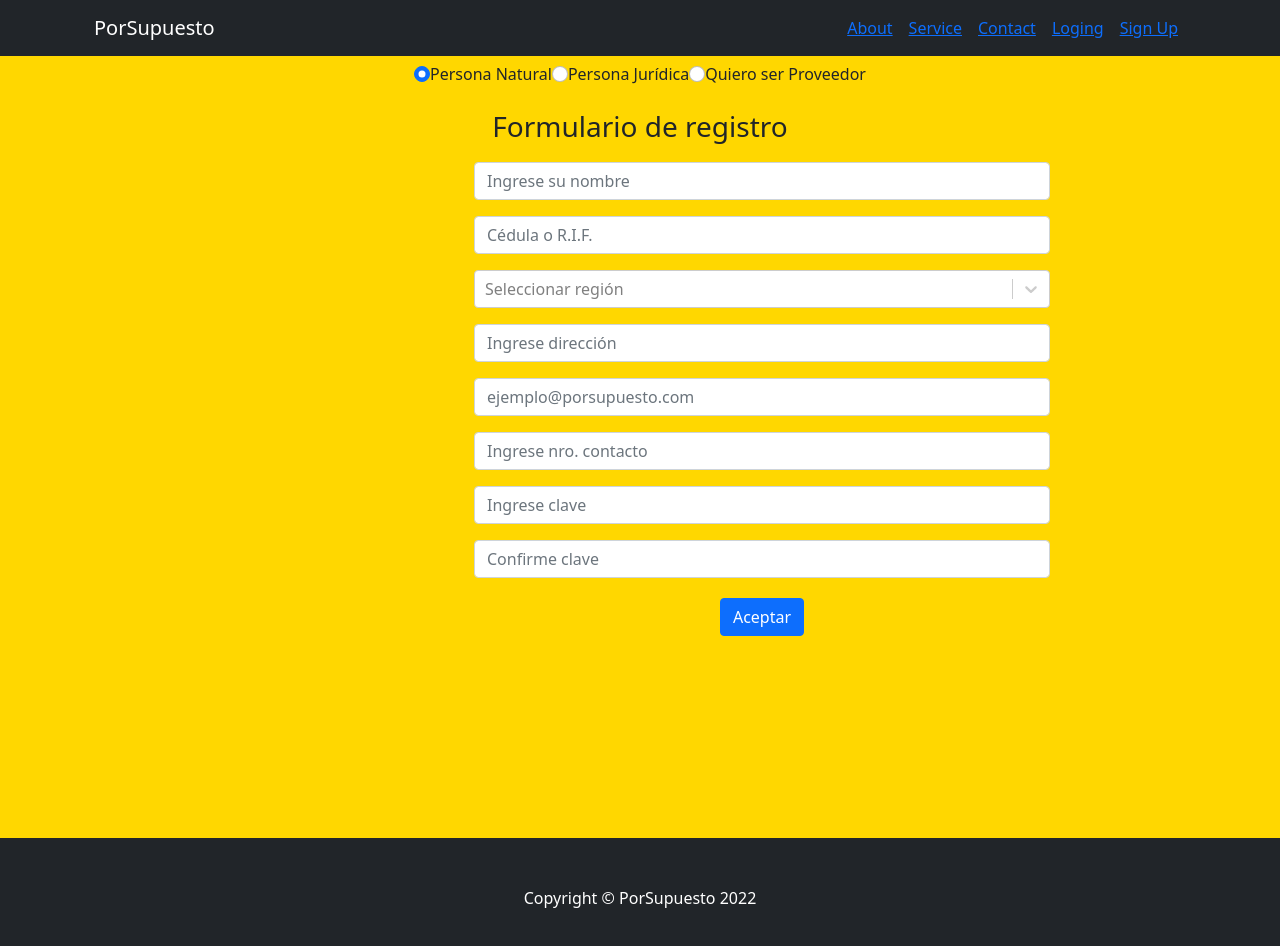
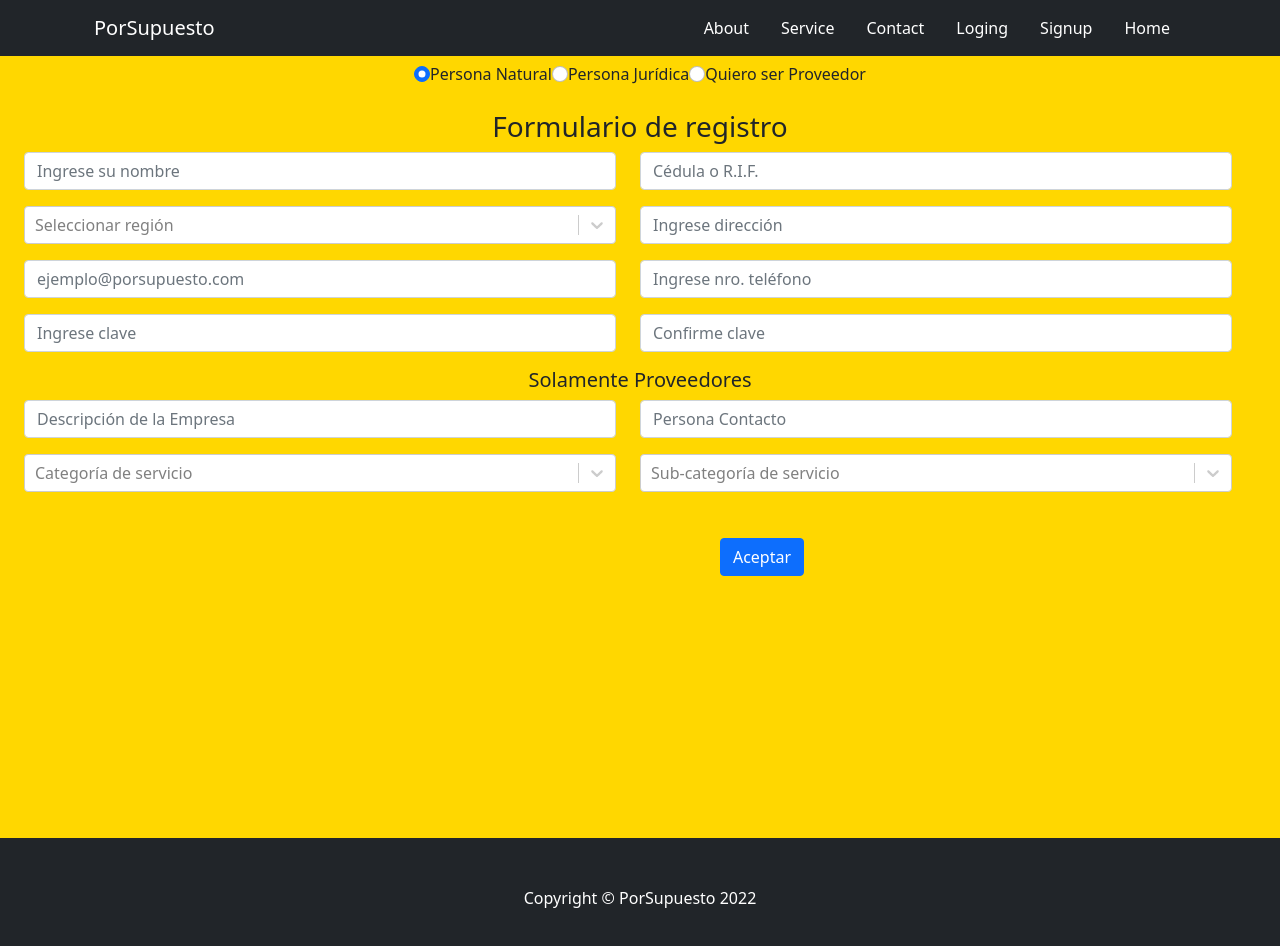
Before and after one commit to jhoncis/PorSupuesto, a React app: page /signup in a window 1280 px wide. Built offline with nearby package versions, Linux system fonts and the light colour scheme; no server answers.

Commit message:
Signup Proveedores

```diff
--- a/src/front/js/component/navbar.js
+++ b/src/front/js/component/navbar.js
@@ -1,6 +1,7 @@
 import React, { useContext } from "react";
 import { Context } from "../store/appContext";
 import { Link } from "react-router-dom";
+import { NavLink } from 'reactstrap';
 
 
 export const Navbar = () => {
@@ -13,12 +14,25 @@ export const Navbar = () => {
                 <div className="collapse navbar-collapse" id="navbarResponsive">
                     {!store.token?
                     <ul className="navbar-nav ms-auto">
-                        <li className="nav-item mx-2"><Link to="/about">About</Link></li>
-                        <li className="nav-item mx-2"><Link to="/service">Service</Link></li>
-						<li className="nav-item mx-2"><Link to="/contact">Contact</Link></li>
-						<li className="nav-item mx-2"><Link to="/loging">Loging</Link></li>
-						<li className="nav-item mx-2"><Link to="/signup">Sign Up</Link></li>
-                    </ul>
+                        <li className="nav-item mx-2">
+                        <a className="nav-link active" href="/about">About</a>
+                      </li>
+                        <li className="nav-item mx-2">
+                        <a className="nav-link active" href="/service">Service</a>
+                        </li>
+						<li className="nav-item mx-2">
+                        <a className="nav-link active" href="/contact">Contact</a>
+                        </li>
+						<li className="nav-item mx-2">
+                            <a className="nav-link active" href="/loging">Loging</a>
+                        </li>
+                            <li className="nav-item mx-2">
+                            <a className="nav-link active" href="/signup">Signup</a>
+                            </li>
+                            <li className="nav-item mx-2">
+                            <a className="nav-link active" href="/home">Home</a>
+                            </li>
+                        </ul>
                     :
                     <button onClick={() => actions.logout()} className="btn btn-primary"> Log out </button>
                     }
--- a/src/front/js/pages/signup.js
+++ b/src/front/js/pages/signup.js
@@ -1,6 +1,6 @@
 import React, { Component, Fragment, useState } from "react";
 //import { render } from "react-dom";
-import { Button,FormGroup,Label,Input,FormText,Form } from 'reactstrap';
+import { Button,FormGroup,Label,Input,FormText,Form,Col,Row } from 'reactstrap';
 import Select from 'react-select';
 import "../../styles/index.css";
 
@@ -18,7 +18,8 @@ export const Signup = (props) => {
 		correo: ' ',
 		contacto: ' ',
 		clave: ' ',
-		confirma: ' '
+		confirma: ' ',
+		categoria: ' '
 
 
 	});
@@ -59,6 +60,13 @@ export const Signup = (props) => {
 		{label: 'Zulia', value: 'Zulia'},
 		{label: 'Dependencias Federales', value: 'Aanzoátegui'},
 		{label: 'Dependencias Federales', value: 'Dependencias Federales'},
+
+
+	]
+	const categoria = [
+		{label: 'Hogar', value: 'Hogar'},
+		{label: 'Oficina', value: 'Oficina'},
+		{label: 'Exteriores', value: 'Exteriores'},
 
 	]
 	return (<div className="contenedor px-4 py-4 vh-100">
@@ -103,86 +111,141 @@ export const Signup = (props) => {
 				</FormGroup>
 				</div>
 				<h3>Formulario de registro</h3>
-			<div className="campos">
-				<div className="cold-md-3">
-						<input
+  	<Row>
+    	<Col md={6}>
+      			<FormGroup>
+						<Input
 							placeholder="Ingrese su nombre"
 							className="form-control"
 							type="text"
 							name="nombre"
 							onChange={gestionarcambios}
-							></input>
-
-				</div>
-				<p></p>
-				<div className="cold-md-3">
-
-	 				<input
+						></Input>
+				</FormGroup>
+		</Col>
+		<Col md={6}>
+    			<FormGroup>
+	 				<Input
 						placeholder="Cédula o R.I.F."
 						className="form-control"
 						type="text"
 						name="identificacion"
 						onChange={gestionarcambios}
-					></input>
+					></Input>
+			</FormGroup>
+    	</Col>
 
-				</div>
-				<p></p>
-				<div className="cold-md-3">
+			<Col md={6}>
+      			<FormGroup>
 					<Select placeholder="Seleccionar región"
 					options = {regiones}
 					onChange={gestionarcambios}
 					/>
-				</div>
-				<p></p>
-				<div className="cold-md-3">
-					<input
+				</FormGroup>
+			</Col>
+			<Col md={6}>
+				<FormGroup>
+					<Input
 					placeholder="Ingrese dirección"
 					className="form-control"
 					type="text"
 					name="direccion"
 					onChange={gestionarcambios}
-					></input>
-				</div>
-				<p></p>
-				<div className="cold-md-3">
-					<input
+					></Input>
+					</FormGroup>
+			</Col>
+
+			<Col md={6}>
+					<FormGroup>
+					<Input
 					placeholder="ejemplo@porsupuesto.com"
 					className="form-control"
 					type="email"
 					name="correo"
 					onChange={gestionarcambios}
-					></input>
-				</div>
-				<p></p>
-				<div className="cold-md-3">
-					<input
-					placeholder="Ingrese nro. contacto"
+					></Input>
+				</FormGroup>
+				</Col>
+			<Col md={6}>
+				<FormGroup>
+				<Input
+					placeholder="Ingrese nro. teléfono"
 					className="form-control"
 					type="text"
 					name="contacto"
 					onChange={gestionarcambios}
-					></input>
-				</div>
-				<p></p>
-				<div className="cold-md-3">
-					<input
+					></Input>
+				</FormGroup>
+				</Col>
+
+				<Col md={6}>
+				<FormGroup>
+					<Input
 						placeholder="Ingrese clave"
 						className="form-control"
 						type="password"
 						name="clave"
 						onChange={gestionarcambios}
-					></input>
-				</div>
-				<p></p>
-				<div className="cold-md-3">
-					<input
+					></Input>
+					</FormGroup>
+				</Col>
+
+				<Col md={6}>
+				<FormGroup>
+					<Input
 					placeholder="Confirme clave"
 					className="form-control"
 					type="password"
 					name="confirma"
 					onChange={gestionarcambios}
-					></input>
-				</div>
+					></Input>
+				</FormGroup>
+				</Col>
+		</Row>
+			<h5>Solamente Proveedores</h5>
+<Row>
+		<Col md={6}>
+    			<FormGroup>
+	 				<Input
+						placeholder="Descripción de la Empresa"
+						className="form-control"
+						type="text"
+						name="descripcion"
+						onChange={gestionarcambios}
+					></Input>
+				</FormGroup>
+    	</Col>
+			<Col md={6}>
+      			<FormGroup>
+				<Input
+					placeholder="Persona Contacto"
+						className="form-control"
+						type="text"
+						name="contacto"
+						onChange={gestionarcambios}
+
+				></Input>
+				</FormGroup>
+			</Col>
+			<Col md={6}>
+				<FormGroup>
+					<Select placeholder="Categoría de servicio"
+					options = {categoria}
+					onChange={gestionarcambios}
+					/>
+				</FormGroup>
+			</Col>
+			<Col md={6}>
+				<FormGroup>
+					<Select placeholder="Sub-categoría de servicio"
+					options = {categoria}
+					onChange={gestionarcambios}
+					/>
+					</FormGroup>
+			</Col>
+
+</Row>
+			<div className="campos">
 				<div className="Boton">
 					<button className="btn btn-primary" type="submit">Aceptar</button>
 				</div>
@@ -190,8 +253,8 @@ export const Signup = (props) => {
 				</div>
 			</Form>
 
+	</div>
 
 
-	</div>
 	);
 	 }
--- a/src/front/styles/index.css
+++ b/src/front/styles/index.css
@@ -27,6 +27,9 @@
     text-align: center;
      }
 
+  h5{
+      text-align: center;
+       }
   .campos{
     margin-left: 450px;
     margin-top: 10px;
```
Lines whose indentation alone changed are shown as unchanged.
